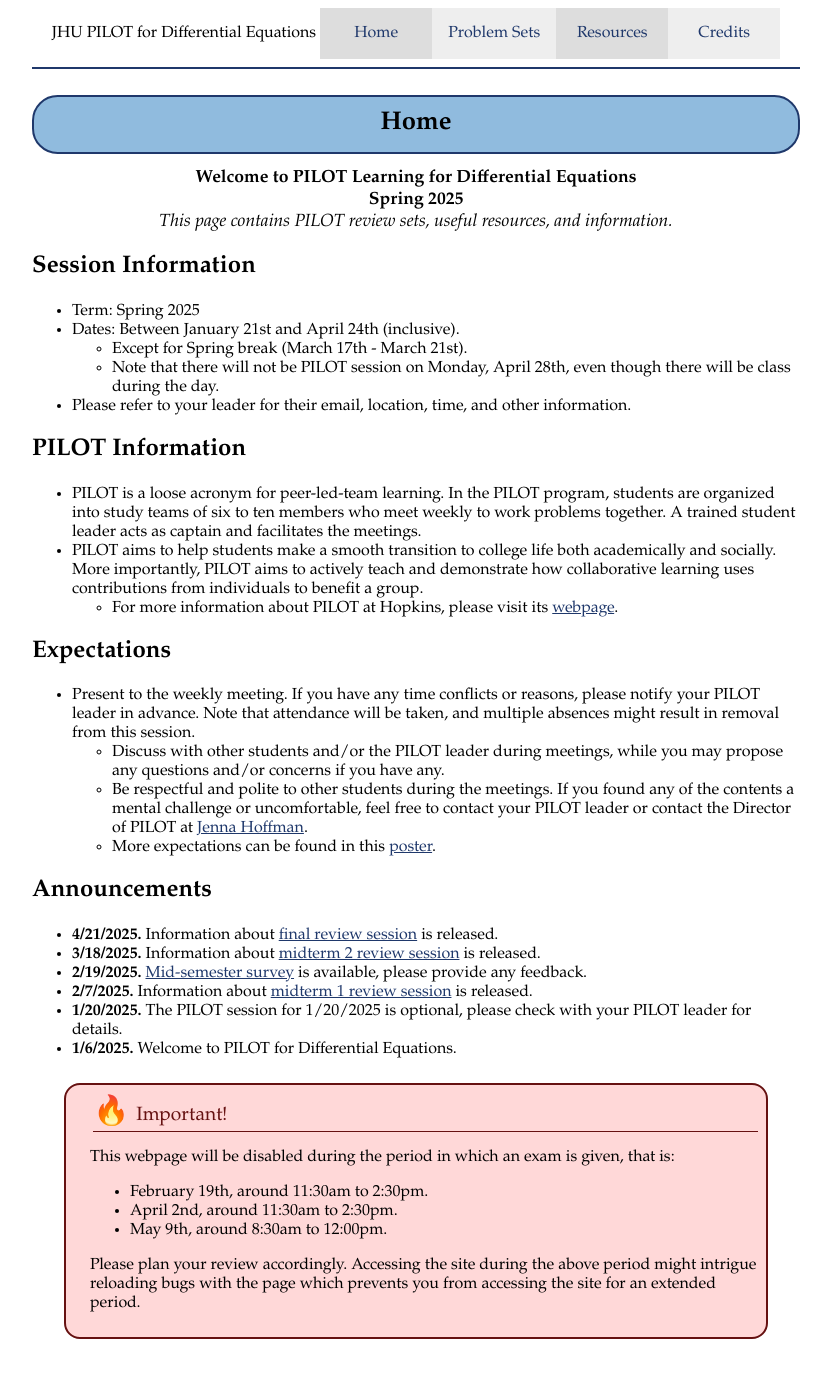
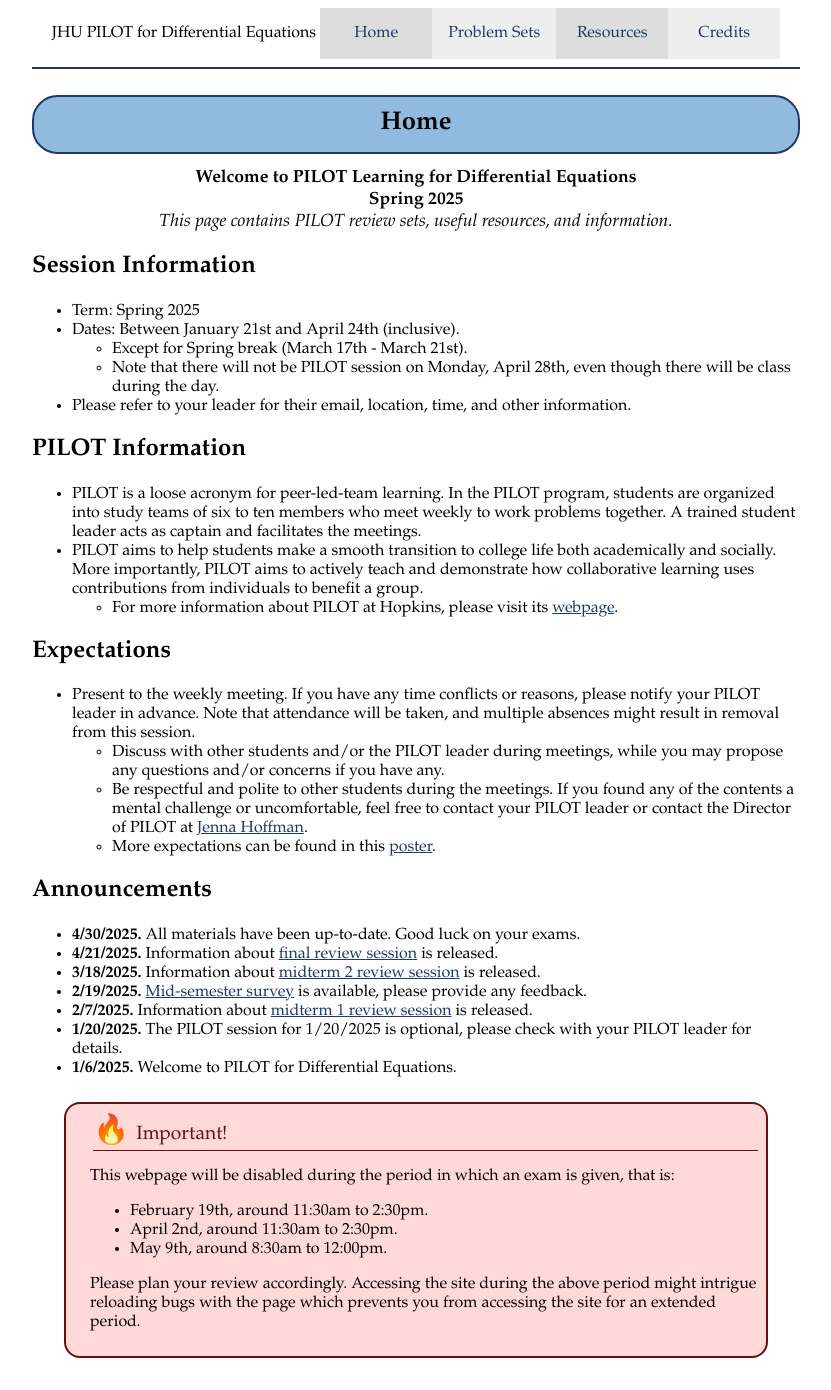
Before and after one commit to JHU-ODE-PILOT/SP25, a Jekyll site: the page built from index.md, in a window 1280 px wide. Shown: the whole page, without its empty margins (224-1055 px from the left). Built offline with Jekyll 4.4.1, drawn with Linux system fonts in a browser that asks for light colours.

```diff
--- a/index.md
+++ b/index.md
@@ -33,6 +33,7 @@ category: "home"
 
 ## Announcements
 
+- **4/30/2025.** All materials have been up-to-date. Good luck on your exams.
 - **4/21/2025.** Information about [final review session]({{site.baseurl}}/problem_sets.html#review-session-information) is released.
 - **3/18/2025.** Information about [midterm 2 review session]({{site.baseurl}}/problem_sets.html#review-session-information) is released.
 - **2/19/2025.** [Mid-semester survey]({{site.baseurl}}/surveys/mid-semester.html) is available, please provide any feedback.
```
Also changed, not shown: 4 other files.
